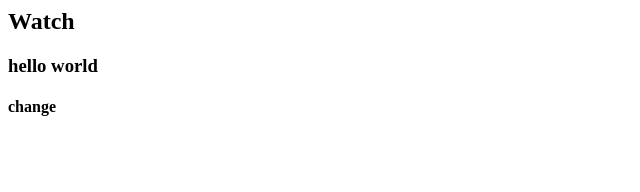
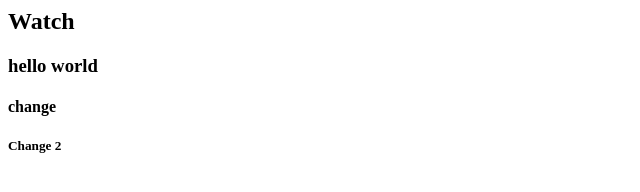
Before and after one commit to Rohit-Dhan/demo2-repo, a plain HTML site: page index.html in a window 1280 px wide. Shown: the full height of the page, 0-640 px from the left. Drawn offline with Linux system fonts and the light colour scheme.

Commit message:
ignore file and two.html added

```diff
--- a/index.html
+++ b/index.html
@@ -1,3 +1,4 @@
 <h2>Watch</h2>
 <h3>hello world</h3>
 <h4>change</h4>
+<h5>Change 2</h5>
```
Also changed, not shown: two.html (added), 1 other file.
